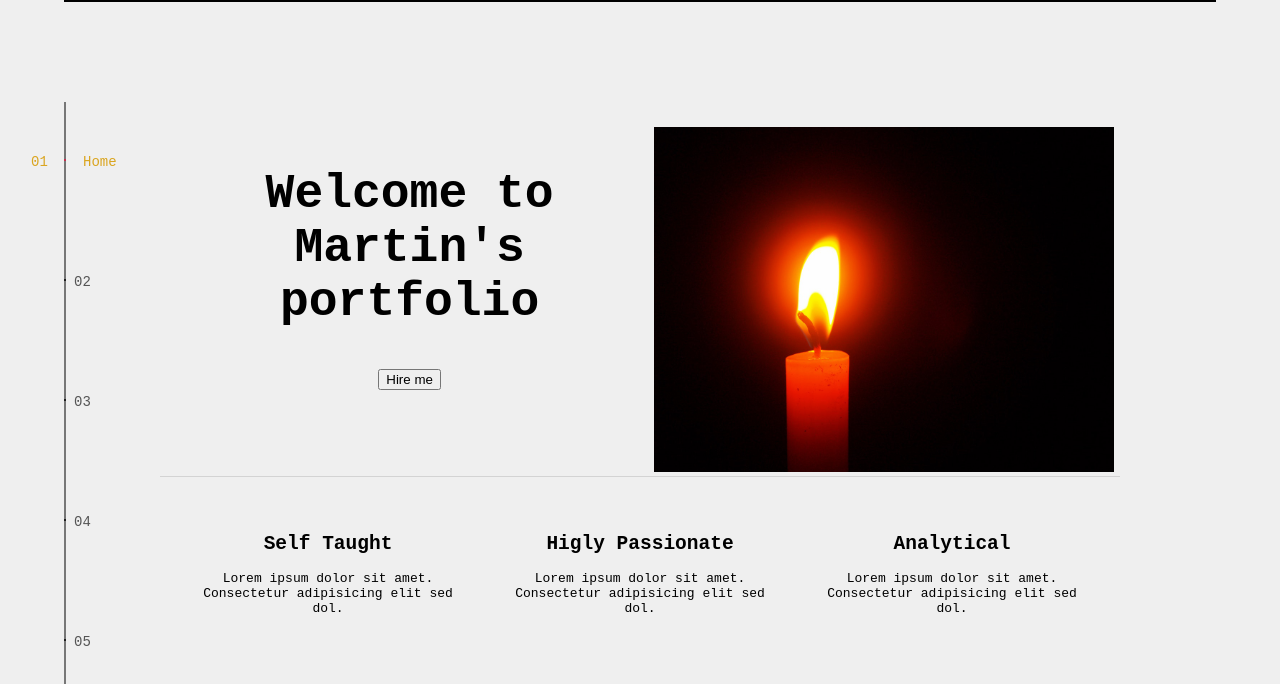
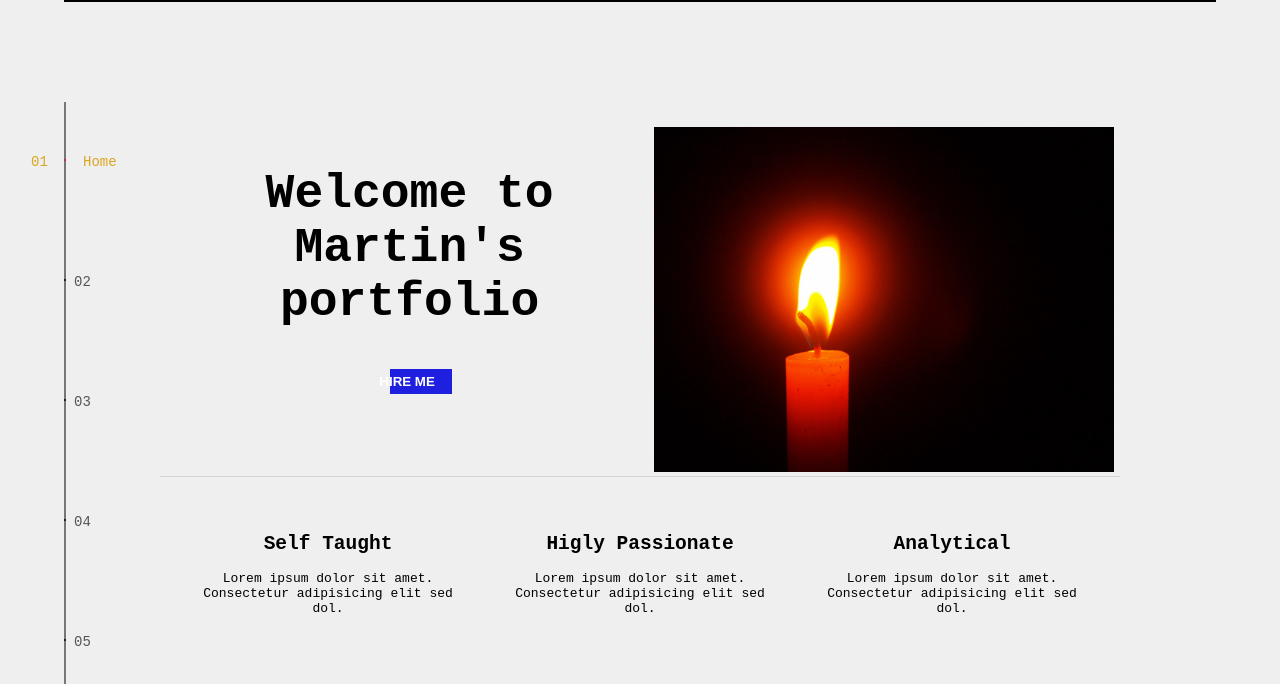
Before and after one commit to mdavila0422/portfolio_template, a plain HTML site: page index.html in a window 1280 px wide. Shown: the part 58-742 px from the top of the page. Drawn offline with Linux system fonts and the light colour scheme.

Commit message:
home-button styling

```diff
--- a/index.html
+++ b/index.html
@@ -35,7 +35,7 @@
                     <div class="main-home">
                             <div class="main-home-container">
                                 <h1 class="home-title">Welcome to<br> Martin's <br> portfolio</h1>
-                                <button class="button home-button">Hire me</button>
+                                <button class="button home-button">Hire me<span class="blue"></span></button>
                             </div><!--
                             --><div class="main-home-container">
                                     <img class="home-img" src="assets/match.jpeg" alt="match">
--- a/main.css
+++ b/main.css
@@ -181,6 +181,33 @@ a{
     left: 50px;
 }
 
+.home-button{
+    position: relative;
+    padding: 5px 17px 5px 12px;
+    font-weight: 700;
+    text-transform: uppercase;
+    background-color: transparent;
+    border: none;
+    color: #fff;
+    z-index: 0;
+}
+
+.blue{
+    position: absolute;
+    top: 0;
+    left: 23px;
+    right: 0;
+    height: 100%;
+    background-color: #1f1fe0;
+    z-index: -1;
+    -webkit-transition: left .2s ease-in-out;
+    transition: left .2s ease-in-out;
+}
+
+.home-button:hover .blue{
+    left: 0;
+}
+
 .main-home-container{
     display: inline-block;
     width: 45%;
@@ -274,7 +301,7 @@ a{
     right: -140px;
 }
 
-/* ========== Home ================= */
+/* ========== about ================= */
 .about-title{
     font-size: 52px;
 }
```
